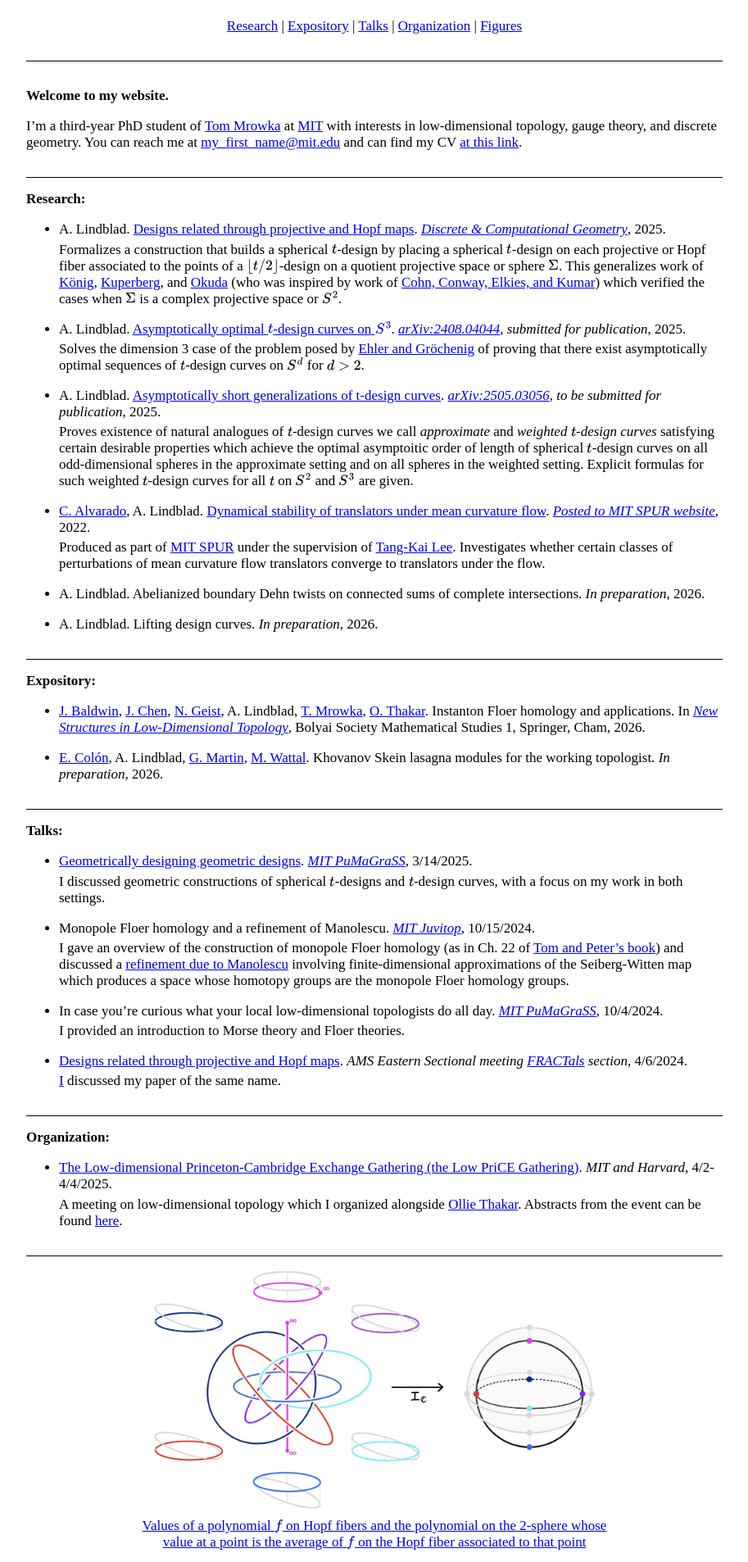
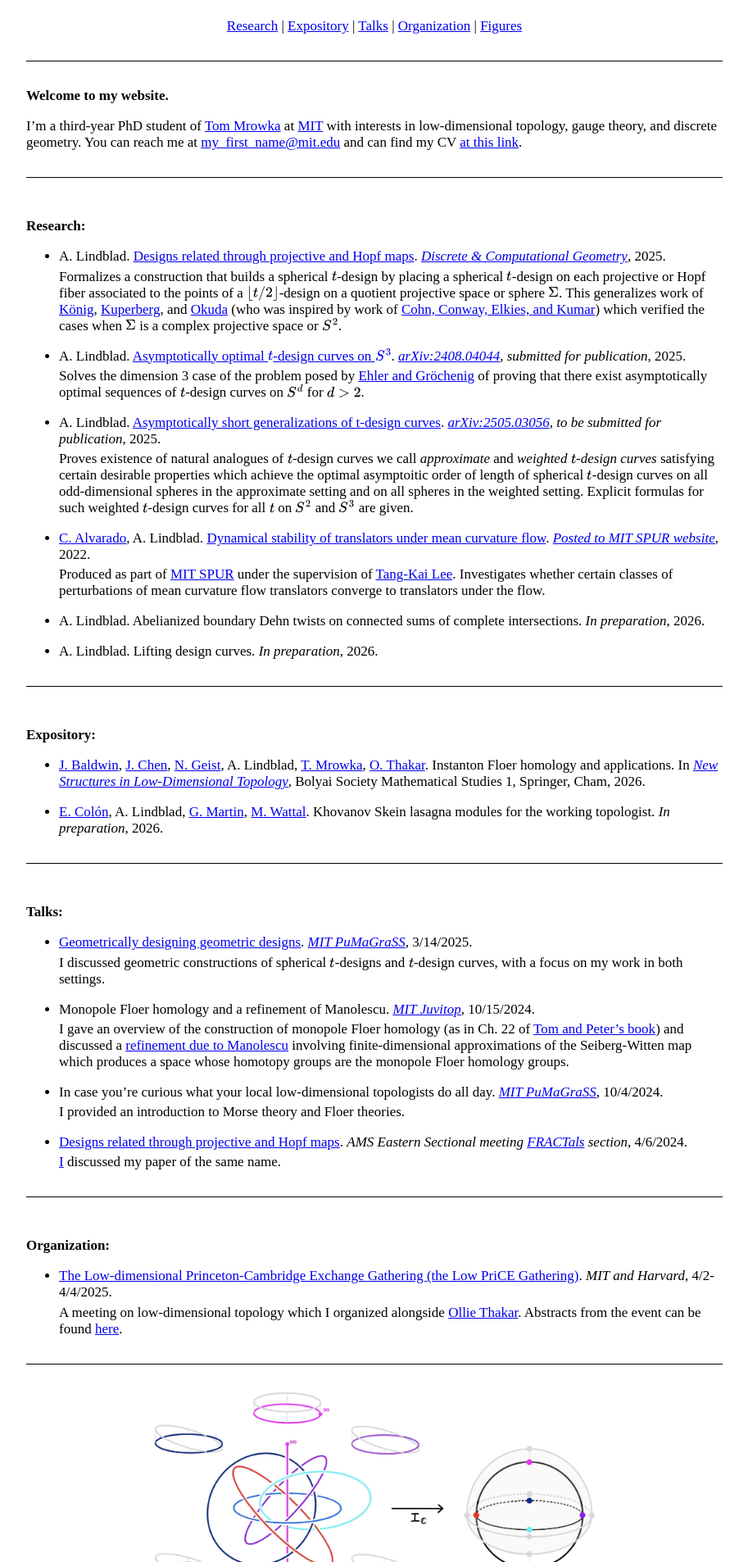
Before and after one commit to AyodejiLindblad/AyodejiLindblad.github.io, a Jekyll site: the page built from index.md, in a window 1280 px wide. Shown: the part 359-2265 px from the top of the page at 82% size, without its empty margins (183-1096 px from the left). Built offline with Jekyll 4.4.1, drawn with Linux system fonts in a browser that asks for light colours; some web fonts are replaced.

Commit message:
Maybe...

```diff
--- a/resources/style/main.css
+++ b/resources/style/main.css
@@ -90,7 +90,7 @@ html, body {
   display: block;
   height: 0;
   /* This creates the “blank line above” while keeping layout unchanged */
-  padding-top: 0rem;
+  padding-top: 1rem;
   margin-top: -1rem;
   /* invisible and non-interactive */
   visibility: hidden;
```
